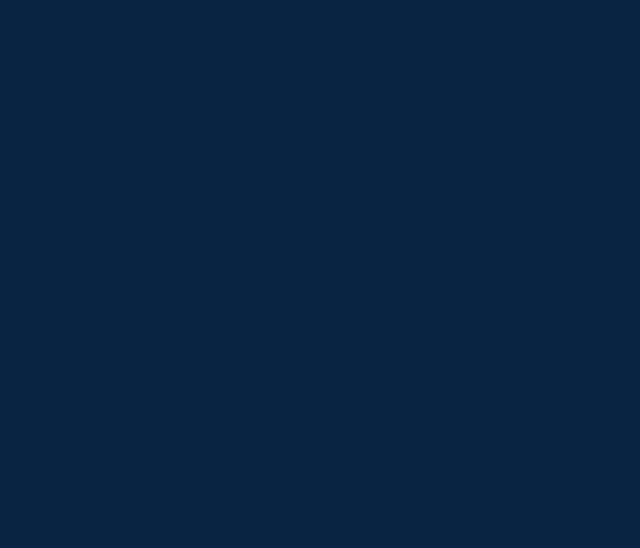
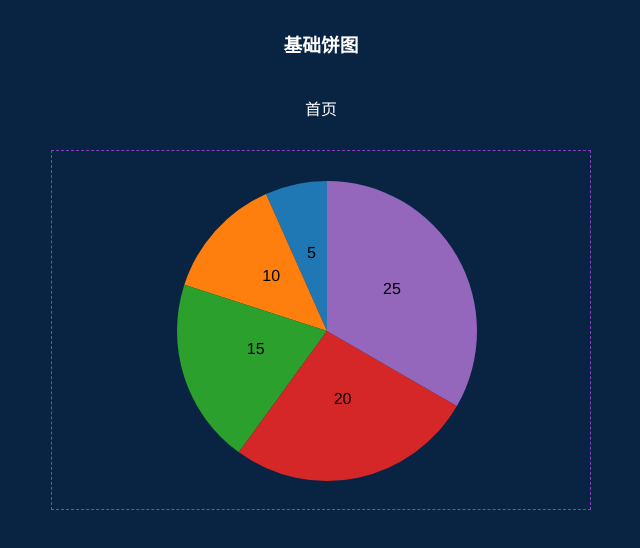
Before and after one commit to levinhax/visual-develop, a Vue app: page /piechart in a window 1280 px wide. Shown: the top 548 px of the page, without its empty margins (319-959 px from the left). Built offline with nearby package versions, Linux system fonts and the light colour scheme.

Commit message:
基础饼图

```diff
--- a/public/data/list.json
+++ b/public/data/list.json
@@ -21,6 +21,10 @@
     {
       "listName": "基础折线图",
       "listUrl": "http://localhost:8080/linechart"
+    },
+    {
+      "listName": "基础饼图",
+      "listUrl": "http://localhost:8080/piechart"
     }
   ],
   "mapLists": [
--- /dev/null
+++ b/src/components/pie-chart.vue
@@ -0,0 +1,81 @@
+<template>
+    <div>
+        <svg ref="pieChart" class="pieChart"></svg>
+    </div>
+</template>
+
+<style lang="sass" scoped>
+@import '../scss/variables.scss'
+.pieChart
+  border: 1px dashed $borderColor2
+</style>
+
+<script>
+import * as d3 from 'd3'
+export default {
+    name: 'pieChart',
+    props: {
+        chartData: {},
+        options: {
+            width: '',
+            height: '',
+            marge: ''
+        }
+    },
+    data () {
+        return {}
+    },
+    created () {},
+    mounted () {
+        this.renderChart()
+    },
+    methods: {
+        renderChart () {
+            // 设置图表数据，宽度、高度、边值
+            var chartData = this.chartData
+            var width = this.options.width
+            var height = this.options.height
+            var marge = this.options.marge
+            // 数据转换
+            var arcsData = d3.pie()(chartData);
+            var outerRadius = Math.min((width - marge.left - marge.right), (height - marge.top - marge.bottom)) / 2;
+            var innerRadius = 0;
+
+            // 画布
+            var chartSvg = d3.select(this.$refs.pieChart)
+                .attr('width', width)
+                .attr('height', height)
+            // 作图的容器
+            var svgContainer = chartSvg.append('g')
+                .attr('transform', 'translate(' + marge.left + ',' + marge.top + ')')
+            // 颜色比例尺
+            var colorScale = d3.scaleOrdinal(d3.schemeCategory10);
+            // 绘制饼图
+            var pie_generator = d3.arc()
+                .innerRadius(innerRadius)
+                .outerRadius(outerRadius);
+            var pies = svgContainer.selectAll('g')
+                .data(arcsData)
+                .enter()
+                .append('g')
+                .attr('transform', 'translate(' + (width - marge.left - marge.right) / 2 + ',' + (height - marge.top - marge.bottom) / 2 + ')')
+            pies.append('path')
+                .attr('fill', function (d) {
+                    return colorScale(d.index);
+                })
+                .attr('d', function (d) {
+                    return pie_generator(d);
+                });
+            // 在每一个弧线中心添加文本
+            pies.append('text')
+                .attr('transform', function (d) {
+                    return 'translate(' + pie_generator.centroid(d)[0] + ',' + pie_generator.centroid(d)[1] + ')';
+                })
+                .attr('text-anchor', 'middle')
+                .text(function (d) {
+                    return d.data;
+                });
+        }
+    }
+}
+</script>
--- a/src/router.js
+++ b/src/router.js
@@ -5,6 +5,7 @@ import BaseBarChartView from './views/base-bar-chart-view.vue'
 import BasisBarChartView from './views/basis-bar-chart-view.vue'
 import AreaChartView from './views/area-chart-view.vue'
 import LineChartView from './views/line-chart-view.vue'
+import PieChartView from './views/pie-chart-view.vue'
 
 Vue.use(Router)
 
@@ -44,6 +45,11 @@ export default new Router({
       path: '/linechart',
       name: 'linechart',
       component: LineChartView
+    },
+    {
+      path: '/piechart',
+      name: 'piechart',
+      component: PieChartView
     }
   ]
 })
--- /dev/null
+++ b/src/views/pie-chart-view.vue
@@ -0,0 +1,29 @@
+<template>
+  <div class="pieChartView example-view">
+    <h3>基础饼图</h3>
+    <router-link to="/">首页</router-link>
+    <pie-chart :chart-data="chartData.data" :options="chartData.options"></pie-chart>
+  </div>
+</template>
+
+<script>
+import PieChart from '@/components/pie-chart'
+export default {
+  name: 'PieChartView',
+  components: {
+    PieChart
+  },
+  data () {
+    return {
+      chartData: {
+        data: [5, 10, 15, 20, 25],
+        options: {
+          width: 540,
+          height: 360,
+          marge: { top: 30, right: 20, bottom: 30, left: 30 }
+        }
+      }
+    }
+  }
+}
+</script>
```
Also changed, not shown: 1 other file (tests, documents, lock files or other folders).
